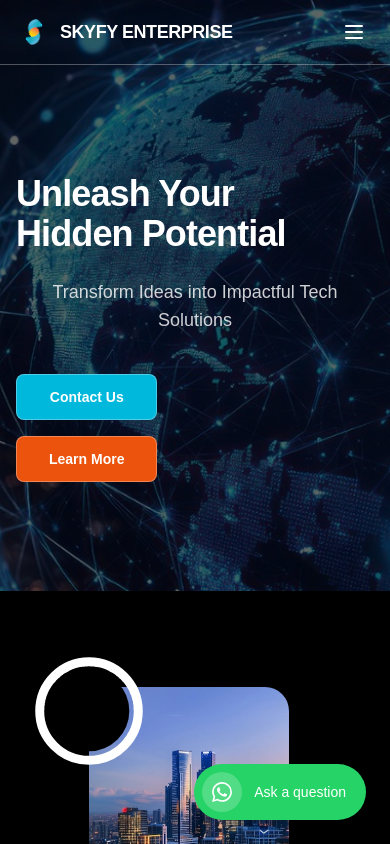
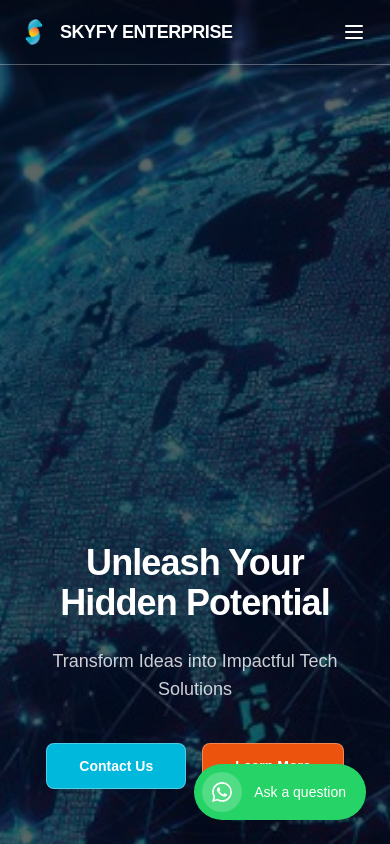
Before and after one commit to khafidhkayyis/landing-page, a Next.js app: page / in a window 390 px wide. Shown: the top 844 px of the page. Built offline with nearby package versions, Linux system fonts and the light colour scheme.

Commit message:
fix: style on mobile

```diff
--- a/src/components/layout/Footer.tsx
+++ b/src/components/layout/Footer.tsx
@@ -5,7 +5,7 @@ import { footerLinkGroups, siteConfig } from "@/config/site";
 import { Container } from "./Container";
 
 export function Footer() {
-  const currentYear = new Date().getFullYear();
+  const currentYear = 2022;
 
   return (
     <footer className="border-t border-foreground/10 bg-background">
--- a/src/components/sections/Contact.tsx
+++ b/src/components/sections/Contact.tsx
@@ -28,6 +28,23 @@ function ContactForm() {
           type="email"
           name="email"
           placeholder="Email Address"
+          className={inputClassName}
+          required
+        />
+      </div>
+
+      <div className="grid grid-cols-1 gap-5 sm:grid-cols-2">
+        <input
+          type="text"
+          name="industry"
+          placeholder="Industry"
+          className={inputClassName}
+          required
+        />
+        <input
+          type="text"
+          name="numberOfEmployees"
+          placeholder="Number of Employees"
           className={inputClassName}
           required
         />
--- a/src/components/sections/HeroSection.tsx
+++ b/src/components/sections/HeroSection.tsx
@@ -20,10 +20,9 @@ export default function HeroSection() {
         aria-hidden="true"
       />
 
-      <div className="relative z-10 flex min-h-[70vh] flex-col">
+      <div className="relative z-10 flex min-h-[150vh] lg:min-h-[70vh] flex-col">
         <Navbar variant="transparent" />
-
-        <Container className="flex flex-1 flex-col items-start justify-center text-center">
+        <Container className="flex flex-1 flex-col items-center lg:items-start justify-center text-center">
           <h1 className="max-w-4xl text-4xl font-bold tracking-tight text-white sm:text-5xl lg:text-6xl">
             Unleash Your
           </h1>
@@ -33,7 +32,7 @@ export default function HeroSection() {
           <p className="mt-6 max-w-2xl text-lg text-white/80 sm:text-xl">
             Transform Ideas into Impactful Tech Solutions
           </p>
-          <div className="mt-10 flex flex-col gap-4 sm:flex-row">
+          <div className="mt-10 flex flex-row gap-4 lg:flex-col">
             <Link
               href="/get-started"
               className="rounded-lg bg-cyan-500 border border-white/30 px-8 py-3 text-sm font-semibold text-white transition-colors hover:bg-white/10"
```
